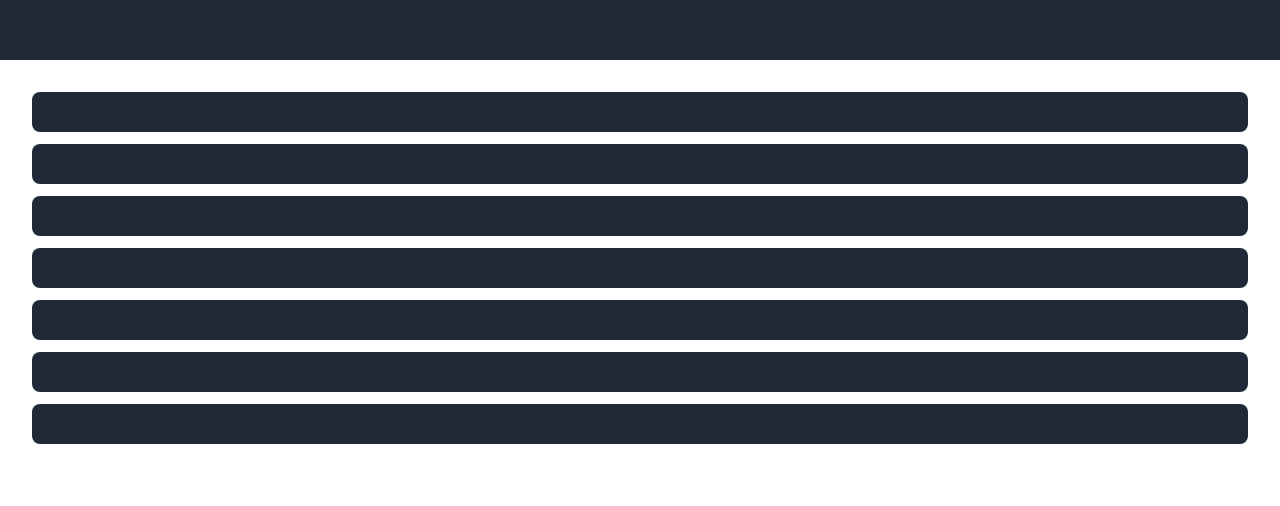
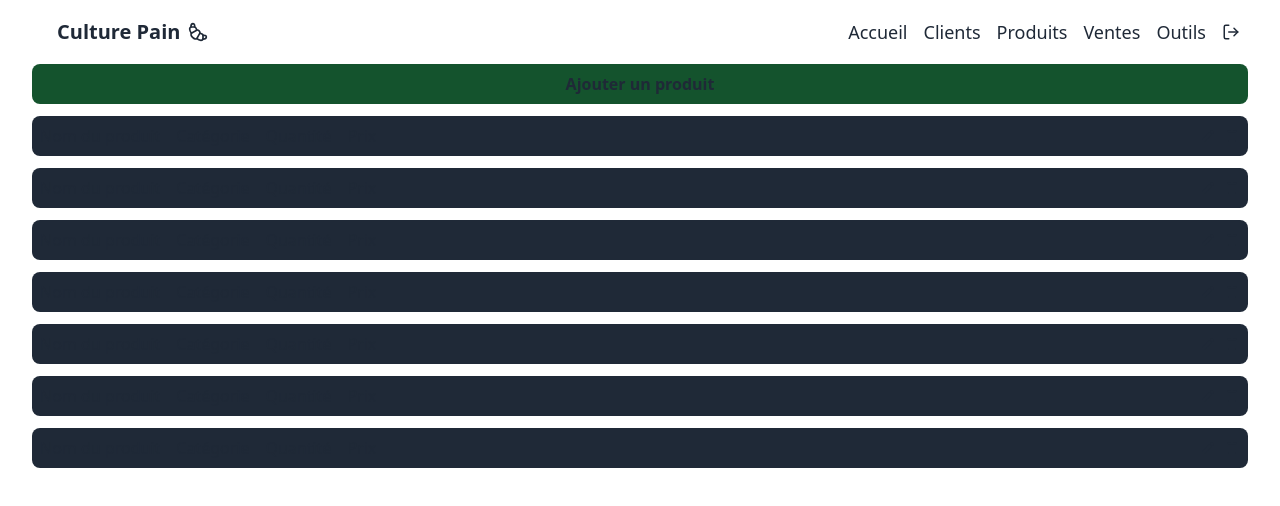
Before and after one commit to marjoriesiad/culture-terville-admin, a Next.js app: page /produits in a window 1280 px wide. Shown: the top 506 px of the page. Built offline with nearby package versions, Linux system fonts and the light colour scheme.

Commit message:
:lipstick: create an add product button on products page

```diff
--- a/src/app/produits/page.jsx
+++ b/src/app/produits/page.jsx
@@ -1,11 +1,14 @@
 import Navbar from "@/components/Navbar";
 import ProductListItem from "@/components/ProductListItem";
 
-export default function Produits(){
+export default function Produits() {
   return (
     <>
       <Navbar />
-            <div className="flex flex-col items-center gap-3 mt-8">
+      <div className="flex flex-col items-center gap-3">
+        <div className="bg-green-900 flex justify-center items-center h-10 w-[95%] p-2 rounded-lg font-bold">
+          Ajouter un produit
+        </div>
         <ProductListItem />
         <ProductListItem />
         <ProductListItem />
@@ -15,5 +18,5 @@ export default function Produits(){
         <ProductListItem />
       </div>
     </>
-    )
+  );
 }
--- a/src/components/Navbar.jsx
+++ b/src/components/Navbar.jsx
@@ -3,22 +3,37 @@ import { LuCroissant, LuLogOut } from "react-icons/lu";
 
 export default function Navbar() {
   return (
-    <div className="flex justify-between items-center p-4 bg-gray-800">
-      <div className="">
-        <p className="md:flex items-center gap-1 uppercase text-lg font-bold hidden">
-          Culture Terville
-        </p>
-        <p className="flex items-center md:hidden text-xl gap-1"><LuCroissant/> CT</p>
-      </div>
-      <nav className="flex gap-4 text-lg items-center">
-        <Link href="/">Accueil</Link>
-        <Link href="/">Clients</Link>
-        <Link href="/">Produits</Link>
-        <Link href="/">Ventes</Link>
-        <Link href="/">Outils</Link>
-        <Link href="/"><LuLogOut /></Link>
-      </nav>
+<div className="navbar bg-base-100 z-10 md:px-10">
+    <div className="flex-1">
+      <a className="btn btn-ghost text-xl">Culture Pain <LuCroissant /></a>
     </div>
+    <div className="flex-none">
+      <ul className="menu menu-horizontal px-1 md:hidden">
+        <li>
+          <details>
+            <summary>Menu</summary>
+            <ul className="bg-base-100 rounded-t-none p-2 z-50">
+              <li><Link href="/">Clients</Link></li>
+              <li><Link href="/produits">Produits</Link></li>
+              <li><Link href="/">Ventes</Link></li>
+              <li><Link href="/">Chiffres</Link></li>
+              <li><Link href="/outils">Outils</Link></li>
+              <li><Link href="/"><LuLogOut /></Link></li>
+            </ul>
+          </details>
+        </li>
+      </ul>
+
+      <ul className="hidden md:flex gap-4 text-lg items-center">
+        <li><Link href="/">Accueil</Link></li>
+        <li><Link href="/">Clients</Link></li>
+        <li><Link href="/">Produits</Link></li>
+        <li><Link href="/">Ventes</Link></li>
+        <li><Link href="/">Outils</Link></li>
+        <li><Link href="/"><LuLogOut /></Link></li>
+      </ul>
+    </div>
+  </div>
 
   );
 }
```
Lines whose indentation alone changed are shown as unchanged.
